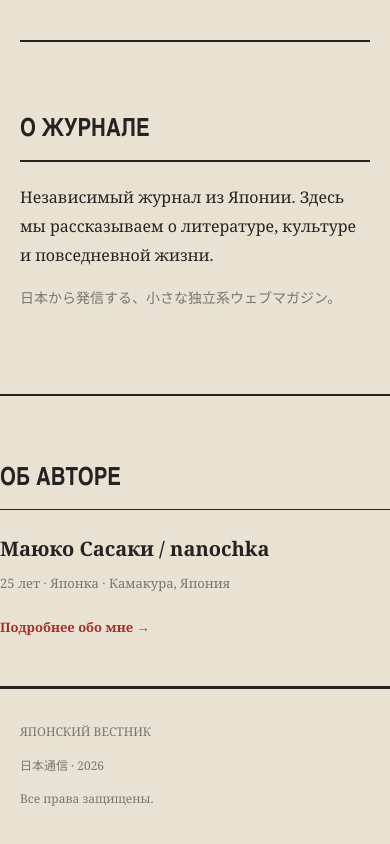
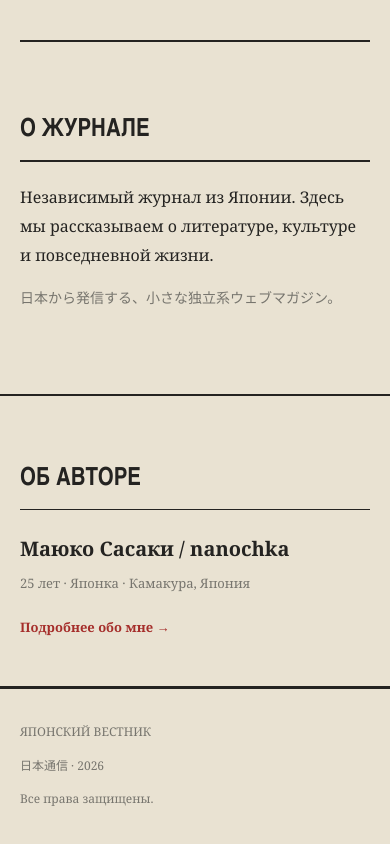
Before and after one commit to mori-chka/kamakura-ru, a plain HTML site: page index.html in a window 390 px wide. Shown: the part 1533-2377 px from the top of the page. Drawn offline with Linux system fonts and the light colour scheme.

Commit message:
Update style.css

```diff
--- a/style.css
+++ b/style.css
@@ -267,3 +267,20 @@ footer {
 .about-preview a:hover {
     text-decoration: underline;
 }
+
+/* プロフィール欄の幅調整 */
+
+.about-preview {
+    padding-left: 35px;
+    padding-right: 35px;
+    margin-left: auto;
+    margin-right: auto;
+    max-width: 1100px;
+}
+
+@media (max-width: 600px) {
+    .about-preview {
+        padding-left: 20px;
+        padding-right: 20px;
+    }
+}
```
